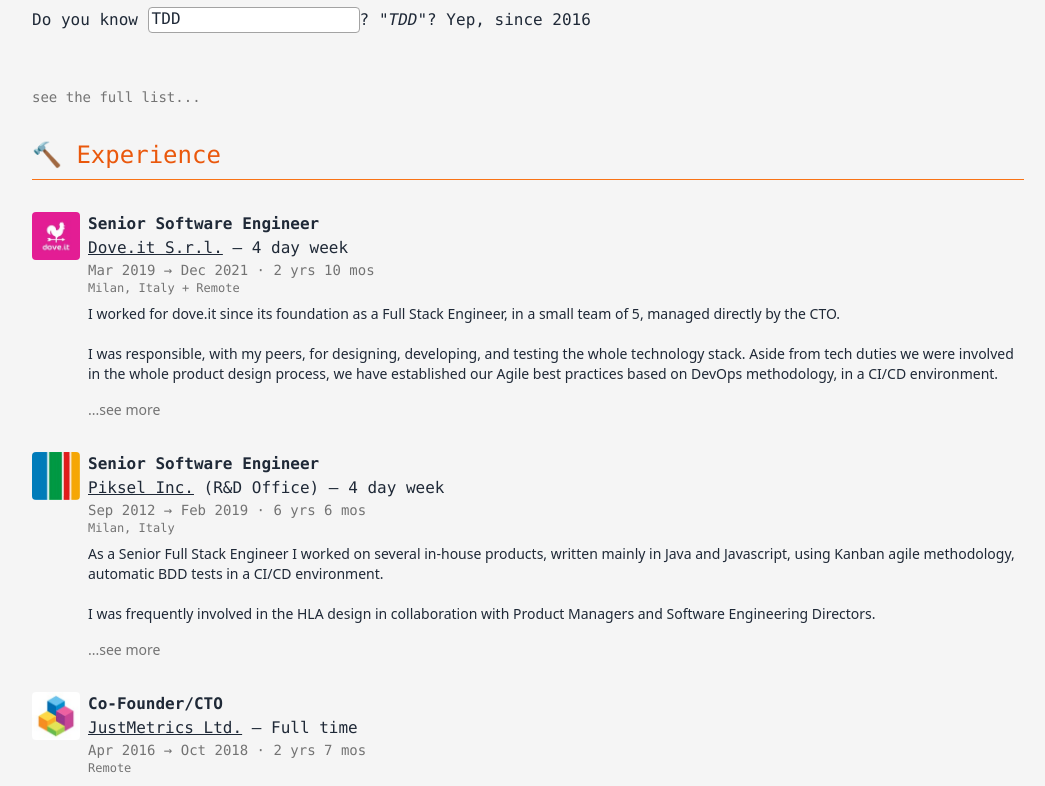
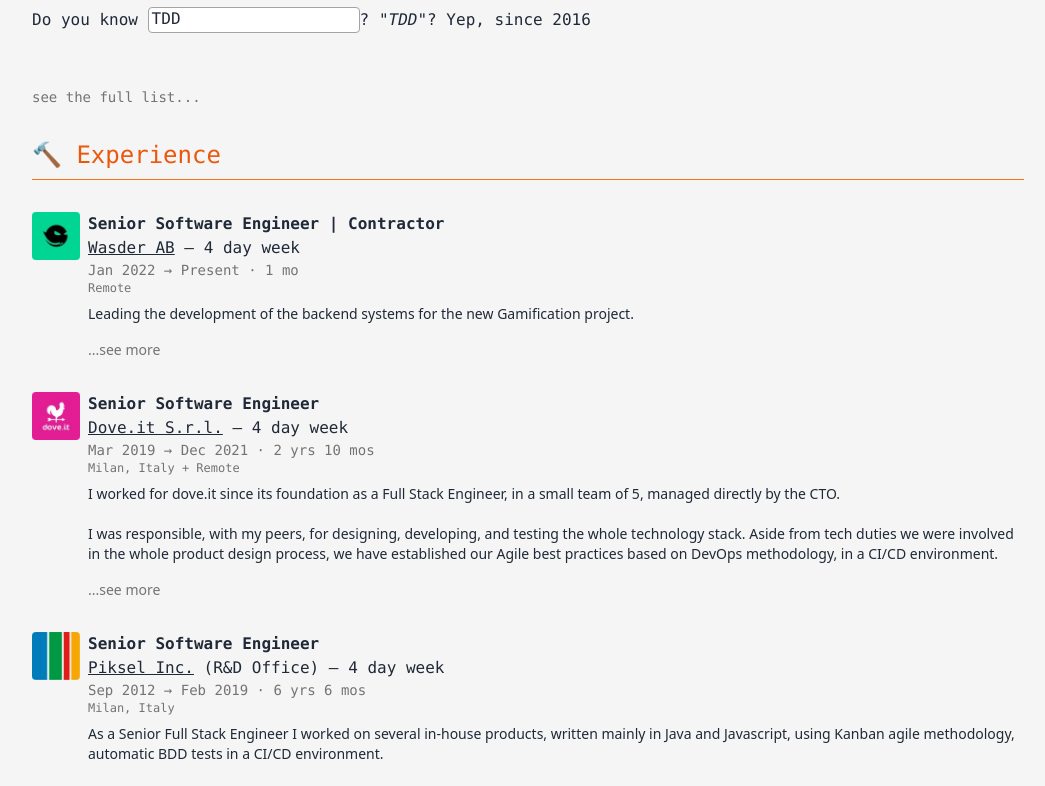
Before and after one commit to ciak0/gablab, a Next.js app: page / in a window 1280 px wide. Shown: the part 661-1447 px from the top of the page, without its empty margins (112-1157 px from the left). Built offline with nearby package versions, Linux system fonts and the light colour scheme.

Commit message:
Updated experience with Wasder and better wording

```diff
--- a/pages/index.tsx
+++ b/pages/index.tsx
@@ -9,6 +9,7 @@
 import SkillSearch from '../components/skill-search/SkillSearch';
 import { SKILLS } from '../constants';
 import logo from '../public/logo.jpg';
+import wasder from '../public/wasder.jpg';
 import dove from '../public/dove.jpg';
 import piksel from '../public/piksel.jpg';
 import justmetrics from '../public/justmetrics.jpg';
@@ -82,6 +83,35 @@
 
         <Experience
           className="mb-8"
+          title="Senior Software Engineer | Contractor"
+          company={{
+            href: 'https://www.wasder.gg',
+            name: 'Wasder AB',
+            image: wasder,
+          }}
+          from={new Date(2022, 0, 15)}
+          location="Remote"
+          summary={(
+            <p className="mb-4">
+              Leading the development of the backend systems for the new Gamification project.
+            </p>
+          )}
+        >
+          <ul className="list-disc pl-6 mt-2">
+            <li>Coordination between the product stakeholders, development team, and external providers</li>
+            <li>Improving the development workflow by using DevOps agile methodology</li>
+            <li>System architecture design</li>
+            <li>Software design by using DDD patterns</li>
+            <li>Microservices development and deployment with logging, monitoring, and alerting systems</li>
+            <li>Establishing TDD and code quality best practices</li>
+            <li>Refactoring and uplifting of existing microservices</li>
+          </ul>
+        </Experience>
+
+        <div id="dove" className="relative -top-16" />
+
+        <Experience
+          className="mb-8"
           title="Senior Software Engineer"
           company={{
             href: 'https://www.dove.it',
@@ -105,7 +135,7 @@
           <ul className="list-disc pl-6 mt-2">
             <li>Google Cloud platform services</li>
             <li>Bitbucket pipelines for automated builds and deployments with Docker and Kubernetes</li>
-            <li>Several microservices written in Kotlin or Node.js that rely on Postgres/MongoDb databases</li>
+            <li>Several microservices wrote in Kotlin or Node.js that rely on Postgres/MongoDb databases</li>
             <li>Apache Beam data streaming pipelines written in Kotlin for DWH and BI reports generation</li>
             <li>Serverless functions and event-driven Google Cloud Run micro-services written in Node.js</li>
             <li>UI components and web applications written in Typescript using React.js and Next.js</li>
@@ -138,19 +168,19 @@
         >
           Most relevant activities were:
           <ul className="list-disc pl-6 mt-2">
-            <li>Leading the design and development of the next generation in-house CMS Server Side Rendering service written in Node.js and TypeScript.</li>
+            <li>Led the design and development of the next-generation in-house CMS Server Side Rendering service written in Node.js and TypeScript.</li>
             <li>
-              Took part in the design, development and test of several REST micro-services in Node.js, for the management and issuance of DRM video licenses,
-              management of users entitlement and payment flows.
+              Took part in designing, developing, and testing several REST micro-services in Node.js, for managing and issuing DRM video licenses,
+              management of users&apos; entitlement, and payment flows.
             </li>
             <li>
-              Took part in the design and implementation of the Piksel&apos;s HTML5 Video Player mostly in the development
-              of the following features: Smooth Streaming to MPEG-DASH translation, ability to play CENC PlayReady assets on Chrome,
-              Widevine and PlayReady DRM CENC support with additional custom data handling, In-Stream data tracks extension for
-              Google&apos;s Shaka Player, TTML text tracks support.
+              Design and implementation of the Piksel&apos;s HTML5 Video Player core features,
+              which then became registered patents: Smooth Streaming to MPEG-DASH translation,
+              ability to play CENC PlayReady assets on Chrome, Widevine, and PlayReady DRM CENC support with additional custom data handling,
+              In-Stream data tracks extension for Google&apos;s Shaka Player, TTML text tracks support.
             </li>
             <li>
-              Took part in the design and implementation of the Pixel&apos;s Real-Time Analytics system using Node.js
+              Took part in designing and implementing Pixel&apos;s Real-Time Analytics system using Node.js and Google Charts to deliver customizable dashboards showing real-time statistics on video content.
               and Google Charts in order to deliver customizable dashboards showing real-time statistics on video contents.
             </li>
             <li>Maintenance and development of proprietary CMS solution in Java and Javascript.</li>
```
Also changed, not shown: public/wasder.jpg (added), 1 other file (tests, documents, lock files or other folders).
